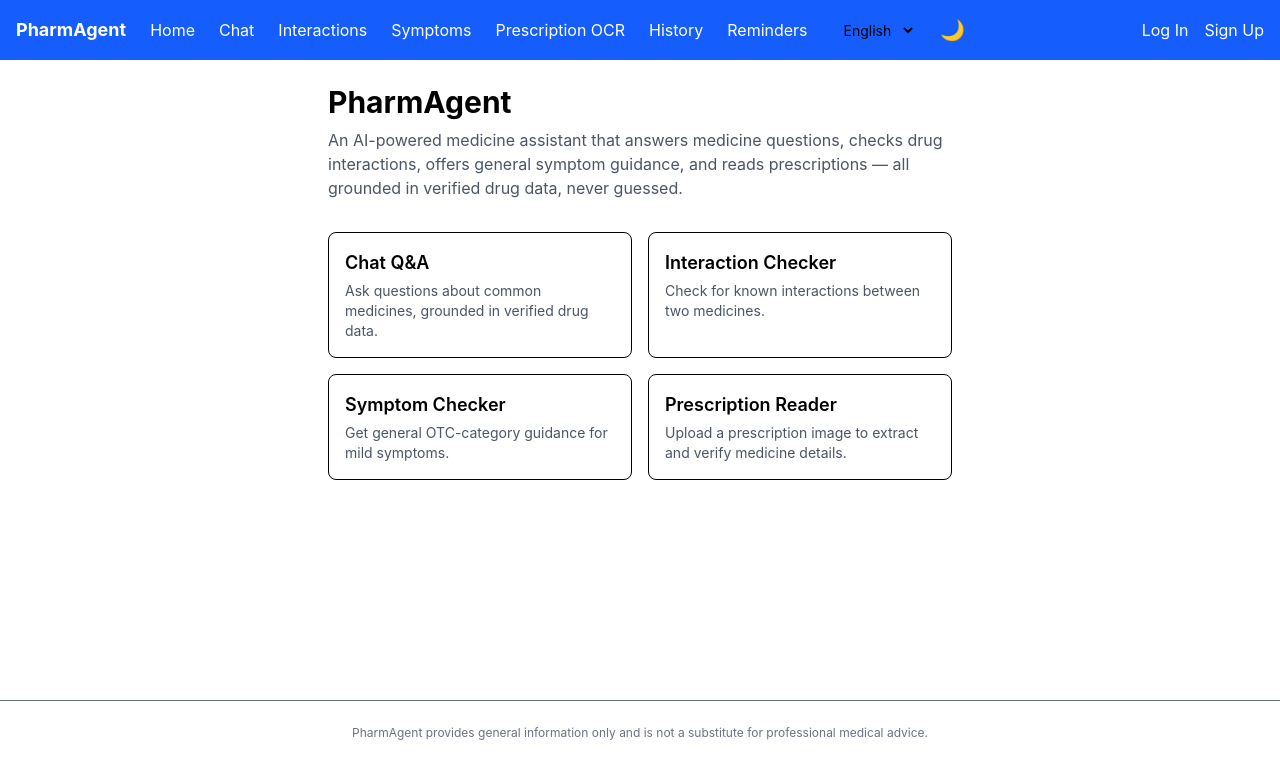
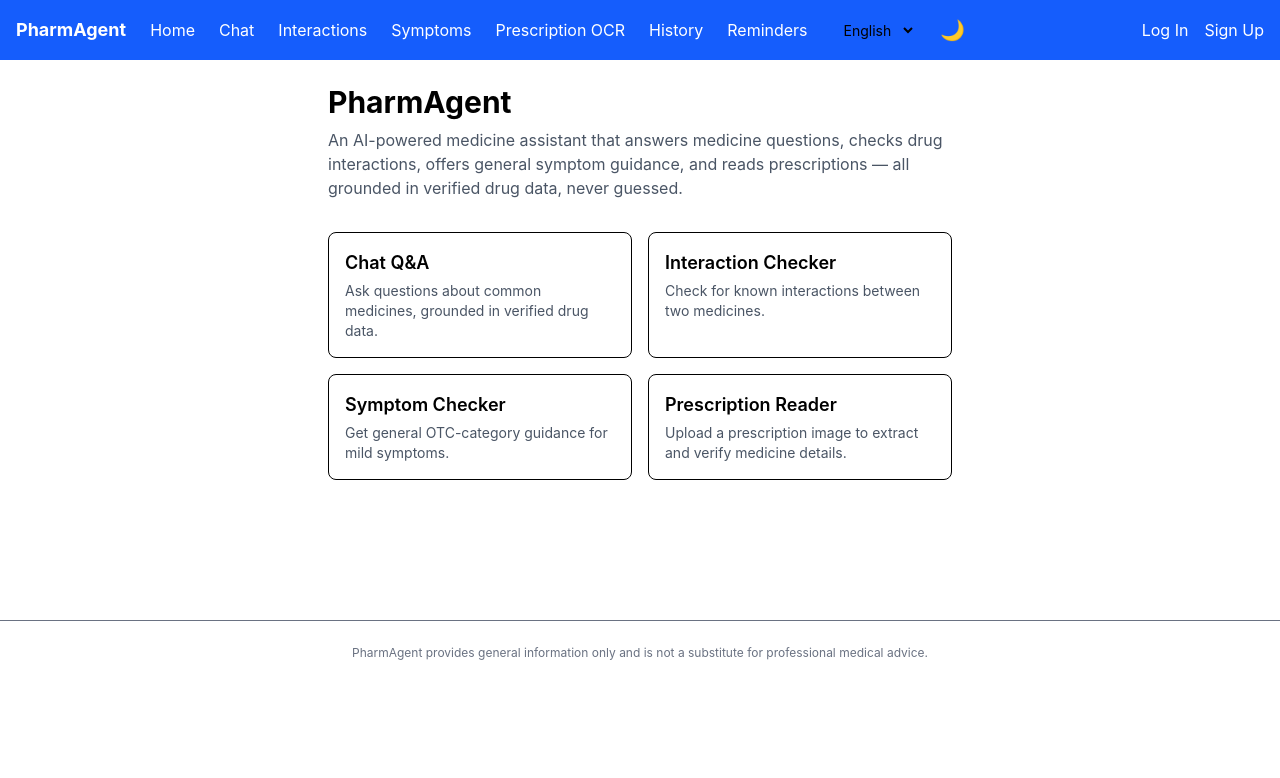
Before and after one commit to SharadaBende/pharmagent-ai-medicine-assistant, a React app in the folder frontend/: page / in a window 1280 px wide. Shown: the top 778 px of the page. Built offline with nearby package versions, Linux system fonts and the light colour scheme; the HTML template or start-up script is replaced by a standard one.

Commit message:
Fix dark mode to cover full page instead of just the centered content box

```diff
--- a/frontend/src/App.jsx
+++ b/frontend/src/App.jsx
@@ -78,8 +78,9 @@
     <LanguageProvider>
     <AuthProvider>
     <BrowserRouter>
+  <div className="min-h-screen bg-white dark:bg-gray-900 text-black dark:text-white transition-colors">
     <Navbar />
-      <div className="max-w-2xl mx-auto p-6 min-h-[80vh] bg-white dark:bg-gray-900 text-black dark:text-white transition-colors">
+    <div className="max-w-2xl mx-auto p-6 min-h-[70vh]">
       <Routes>
         <Route path="/" element={<Home />} />
         <Route path="/chat" element={<Chat />} />
@@ -93,6 +94,7 @@
       </Routes>
     </div>
     <Footer />
+  </div>
 </BrowserRouter>
     </AuthProvider>
     </LanguageProvider>
```
Lines whose indentation alone changed are shown as unchanged.
